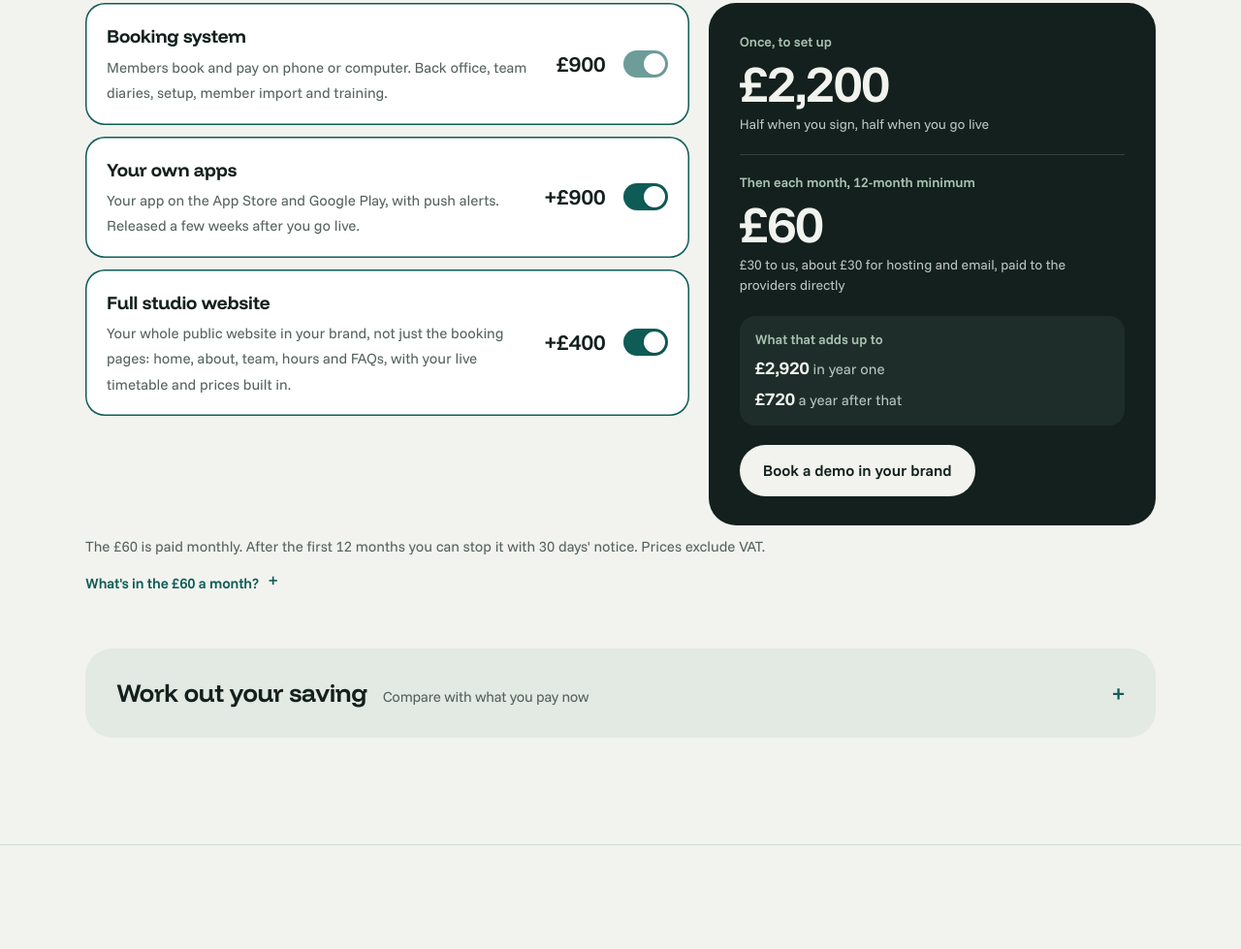
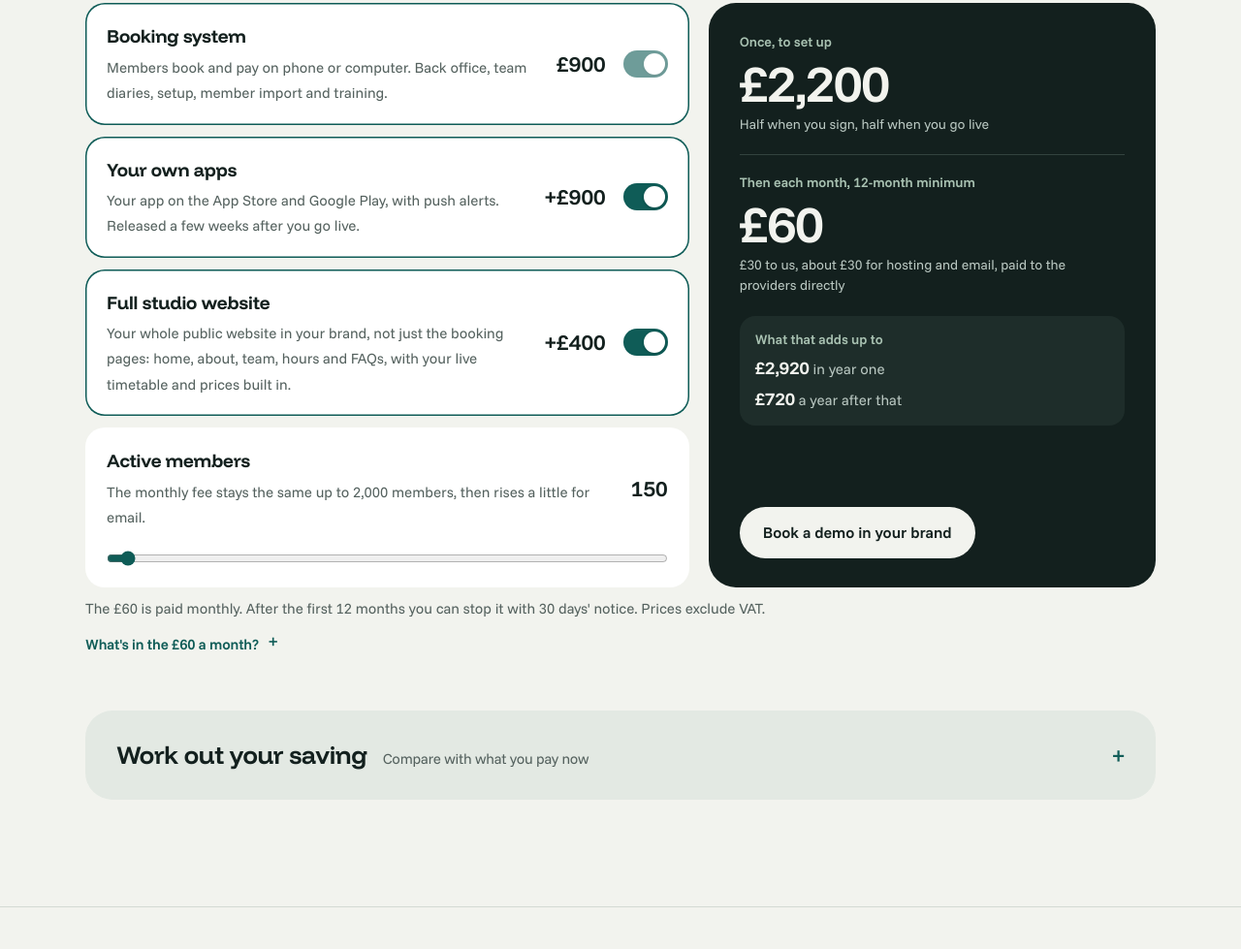
Before and after one commit to samesamebutdifferentworld/taal-website, a plain HTML site: page public/index.html in a window 1280 px wide. Shown: the part 4276-5255 px from the top of the page at 97% size. Drawn offline with Linux system fonts and the light colour scheme.

Commit message:
Pricing: member count sets the monthly fee and totals
Co-Authored-By: Claude Opus 5.5 <noreply@anthropic.com>
Claude-Session: https://claude.ai/code/session_01AR75xmi9EiC1ANdJddTNnA

```diff
--- a/public/index.html
+++ b/public/index.html
@@ -183,6 +183,11 @@ nav .btn { padding:10px 18px; font-size:15px; }
 .opt:has(input:checked) { box-shadow:inset 0 0 0 1.5px var(--green); }
 .opt:not(:has(input:checked)) .opt-text, .opt:not(:has(input:checked)) .opt-price { opacity:.55; }
 .opt.fixed { cursor:default; }
+.members-opt { cursor:default; grid-template-columns:minmax(0,1fr) auto; box-shadow:none; }
+.members-opt .opt-text, .members-opt .opt-price { opacity:1 !important; }
+.opt.members-opt input[type=range] { position:static; opacity:1; height:auto; grid-column:1 / -1; width:100%; accent-color:var(--green); margin:4px 0 2px; }
+#tMonth small { font-size:.42em; font-weight:500; letter-spacing:0; margin-right:6px; }
+#tMonth { white-space:nowrap; }
 .opt-text b { display:block; font-family:'Funnel Display', sans-serif; font-size:19px; letter-spacing:-0.01em; margin-bottom:3px; }
 .opt-text span { color:var(--mute); font-size:15px; }
 .opt-price { font-family:'Funnel Display', sans-serif; font-size:22px; font-weight:650; white-space:nowrap; }
@@ -508,10 +513,12 @@ footer .links { display:flex; gap:20px; }
       <label class="opt fixed"><span class="opt-text"><b>Booking system</b><span>Members book and pay on phone or computer. Back office, team diaries, setup, member import and training.</span></span><span class="opt-price">£900</span><input type="checkbox" role="switch" checked disabled aria-label="Booking system, always included"><i class="sw" aria-hidden="true"></i></label>
       <label class="opt"><span class="opt-text"><b>Your own apps</b><span>Your app on the App Store and Google Play, with push alerts. Released a few weeks after you go live.</span></span><span class="opt-price">+£900</span><input type="checkbox" role="switch" id="optApps" checked aria-label="Your own apps"><i class="sw" aria-hidden="true"></i></label>
       <label class="opt"><span class="opt-text"><b>Full studio website</b><span>Your whole public website in your brand, not just the booking pages: home, about, team, hours and FAQs, with your live timetable and prices built in.</span></span><span class="opt-price">+£400</span><input type="checkbox" role="switch" id="optSite" checked aria-label="Full studio website"><i class="sw" aria-hidden="true"></i></label>
+      <div class="opt members-opt"><label for="members" class="opt-text"><b>Active members</b><span>The monthly fee stays the same up to 2,000 members, then rises a little for email.</span></label><output id="membersOut" for="members" class="opt-price">150</output>
+        <input type="range" id="members" min="25" max="5000" step="25" value="150" aria-describedby="membersOut"></div>
     </div>
     <div class="total" aria-live="polite">
       <div class="t-row"><span class="t-label">Once, to set up</span><div class="t-price" id="tSetup">£2,200</div><span class="t-note">Half when you sign, half when you go live</span></div>
-      <div class="t-row"><span class="t-label">Then each month, 12-month minimum</span><div class="t-price">£60</div><span class="t-note">£30 to us, about £30 for hosting and email, paid to the providers directly</span></div>
+      <div class="t-row"><span class="t-label">Then each month, 12-month minimum</span><div class="t-price" id="tMonth">£60</div><span class="t-note">£30 to us, about <span id="tRun">£30</span> for hosting and email, paid to the providers directly</span></div>
       <div class="t-years"><span class="t-label">What that adds up to</span><span><b id="tY1">£2,920</b> in year one</span><span><b id="tLater">£720</b> a year after that</span></div>
       <a class="btn light" href="#demo">Book a demo in your brand</a>
     </div>
@@ -524,14 +531,10 @@ footer .links { display:flex; gap:20px; }
   <div class="calc">
     <div>
       <div class="field">
-        <label for="members">Active members <output id="membersOut" for="members">150</output></label>
-        <input type="range" id="members" min="25" max="5000" step="25" value="150">
-      </div>
-      <div class="field">
         <label for="current">What you pay for software now, each month</label>
         <div class="money"><span>£</span><input type="number" id="current" inputmode="decimal" min="0" step="5" value="200"></div>
       </div>
-      <p class="fine">Uses the options you picked above.</p>
+      <p class="fine">Uses the options and member count you picked above.</p>
     </div>
     <div class="result" aria-live="polite">
       <div>
@@ -695,10 +698,16 @@ const CONTACT_EMAIL = 'EMAIL';
   }
   // The pricing switches: setup total, year one and later years (hosting at the 2,000-member rate).
   function price() {
+    const m = +$('members').value;
+    const running = Math.round(30 + Math.max(0, m - 2000) / 100 * 3.5), monthly = 30 + running;
     const setup = 900 + ($('optApps').checked ? 900 : 0) + ($('optSite').checked ? 400 : 0);
-    $('tSetup').textContent = gbp(setup); $('tY1').textContent = gbp(setup + 720); $('tLater').textContent = gbp(720);
+    $('tSetup').textContent = gbp(setup);
+    $('tMonth').innerHTML = (m > 2000 ? '<small>about</small>' : '') + gbp(monthly);
+    $('tRun').textContent = gbp(running);
+    $('tY1').textContent = gbp(setup + monthly * 12); $('tLater').textContent = gbp(monthly * 12);
   }
-  ['members','current'].forEach(id => $(id).addEventListener('input', run));
+  $('current').addEventListener('input', run);
+  $('members').addEventListener('input', () => { price(); run(); });
   ['optApps','optSite'].forEach(id => $(id).addEventListener('change', () => { price(); run(); }));
   price(); run();
   // Links to a closed section open it.
```
